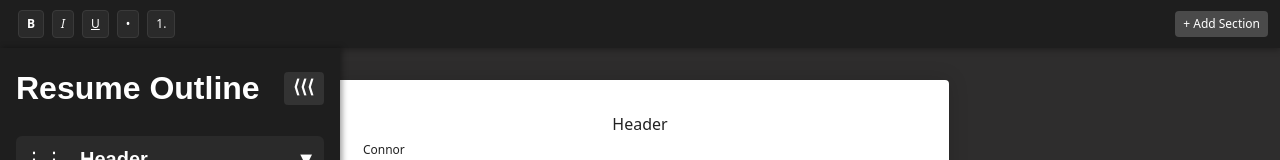
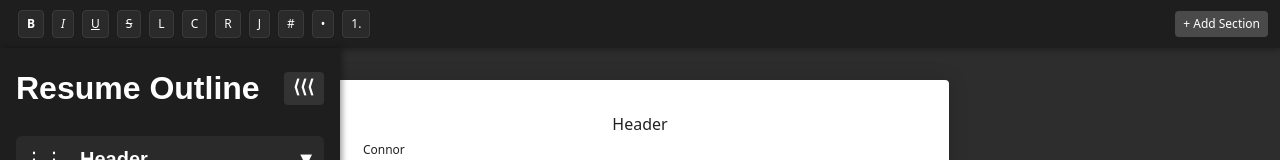
Before and after one commit to connork97/Resume-Builder, a React (Vite) app: page / in a window 1280 px wide. Shown: the top 160 px of the page. Built offline with nearby package versions, Linux system fonts and the light colour scheme.

Commit message:
added block level text alignment

```diff
--- a/src/components/Slate/RenderElement.jsx
+++ b/src/components/Slate/RenderElement.jsx
@@ -1,21 +1,24 @@
 import React from 'react';
 
-const RenderElement = ({ attributes, children, type, styling }) => {
+const RenderElement = ({ element, attributes, children, type }) => {
    // console.log(attributes, children)
+   const stylingObj = {
+      textAlign: element.textAlign,
+      // fontSize: element.fontSize,
+      // color: element.color,
+      // backgroundColor: element.backgroundColor
+   }
    switch (type) {
       case 'unordered-list':
          return <ul {...attributes}>{children}</ul>
       case 'ordered-list':
          return <ol {...attributes}>{children}</ol>
       case 'list-item':
-         return (
-            <li {...attributes}>
-               {children}
-               {/* <p>{children}</p> */}
-            </li>
-         )
+         return <li {...attributes}>{children}</li>
+      case 'paragraph':
+         return <p {...attributes} style={stylingObj}>{children}</p>
       default:
-         return <p {...attributes}>{children}</p>
+         return <p {...attributes} style={stylingObj}>{children}</p>
    }
 }
 
--- a/src/components/Slate/SlateField.jsx
+++ b/src/components/Slate/SlateField.jsx
@@ -30,8 +30,9 @@ const SlateField = ({ field, sectionId, subsectionId }) => {
   const renderElement = useCallback((props) => {
     return (
       <RenderElement
+        element={props.element}
+        type={props.element.type}
         attributes={props.attributes}
-        type={props.element.type}
         children={props.children}
       />
     );
--- a/src/components/Slate/blocks.js
+++ b/src/components/Slate/blocks.js
@@ -9,7 +9,7 @@ export const isBlockActive = (editor, format) => {
    return !!match;
 };
 
-export const toggleBlock = (editor, format) => {
+export const toggleList = (editor, format) => {
    const isActive = isBlockActive(editor, format);
    const isList = LIST_TYPES.includes(format);
 
@@ -26,7 +26,11 @@ export const toggleBlock = (editor, format) => {
          ? "list-item"
          : format;
 
-   Transforms.setNodes(editor, { type: newType });
+   Transforms.setNodes(
+      editor,
+      // { alignment: format },
+      { type: newType }
+   );
 
    // Wrap list items in parent list
    if (!isActive && isList) {
@@ -40,3 +44,14 @@ export const toggleBlock = (editor, format) => {
    }
    // console.log("THIS ONE", JSON.stringify(editor.children, null, 2));
 };
+
+export const setAlignment = (editor, alignment) => {
+   Transforms.setNodes(
+      editor,
+      { textAlign: alignment },
+      {
+         match: (n) => SlateElement.isElement(n) && n.type === 'paragraph',
+         split: false,
+      }
+   );
+};
--- a/src/components/Slate/renderLeaf.jsx
+++ b/src/components/Slate/renderLeaf.jsx
@@ -14,6 +14,14 @@ const renderLeaf = (props) => {
   if (leaf.underline) {
     styledChildren = <u>{styledChildren}</u>;
   }
+
+  if (leaf.strikeThrough) {
+    styledChildren = <s>{styledChildren}</s>;
+  }
+
+  // if (leaf.align) {
+  //   styledChildren = <span style={leaf.align}>{styledChildren}</span>;
+  // }
 
   if (leaf.color) {
     styledChildren = <span style={{ color: leaf.color }}>{styledChildren}</span>;
--- a/src/components/Toolbar/RichTextToolbar.jsx
+++ b/src/components/Toolbar/RichTextToolbar.jsx
@@ -2,7 +2,7 @@ import React from "react";
 import { useSlate } from "slate-react";
 import { useSelector } from "react-redux";
 import { toggleMark, isMarkActive } from "../Slate/marks.js";
-import { toggleBlock, isBlockActive } from '../Slate/blocks.js';
+import { isBlockActive, toggleList, setAlignment } from '../Slate/blocks.js';
 
 import { editorRegistry } from '../Slate/editorRegistry.js';
 
@@ -34,15 +34,52 @@ const RichTextToolbar = () => {
         command={() => editor && toggleMark(editor, "underline")}
       />
       <ToolbarButton
+        text="S"
+        styling={{ textDecoration: 'line-through' }}
+        active={editor && isMarkActive(editor, "strikeThrough")}
+        command={() => editor && toggleMark(editor, "strikeThrough")}
+      />
+      <ToolbarButton
+        text="L"
+        styling={{}}
+        active={editor && isBlockActive(editor, "left")}
+        command={() => editor && setAlignment(editor, "left")}
+      />
+      <ToolbarButton
+        text="C"
+        styling={{}}
+        active={editor && isBlockActive(editor, "center")}
+        command={() => editor && setAlignment(editor, "center")}
+      />
+      <ToolbarButton
+        text="R"
+        styling={{}}
+        active={editor && isBlockActive(editor, "right")}
+        command={() => editor && setAlignment(editor, "right")}
+      />
+      <ToolbarButton
+        text="J"
+        styling={{}}
+        active={editor && isBlockActive(editor, "justify")}
+        command={() => editor && setAlignment(editor, "justify")}
+      />
+      <ToolbarButton
+        text="#"
+        styling={{}}
+        active={editor && isMarkActive(editor, "fontSize")}
+        command={() => editor && toggleMark(editor, "fontSize")}
+      />
+
+      <ToolbarButton
         text="•"
         active={editor && isBlockActive(editor, "unordered-list")}
-        command={() => editor && toggleBlock(editor, "unordered-list")}
+        command={() => editor && setAlignment(editor, "unordered-list")}
       />
 
       <ToolbarButton
         text="1."
         active={editor && isBlockActive(editor, "ordered-list")}
-        command={() => editor && toggleBlock(editor, "ordered-list")}
+        command={() => editor && toggleList(editor, "ordered-list")}
       />
 
     </div>
```
Also changed, not shown: src/components/Slate/marks.js (line endings or trailing spaces).
